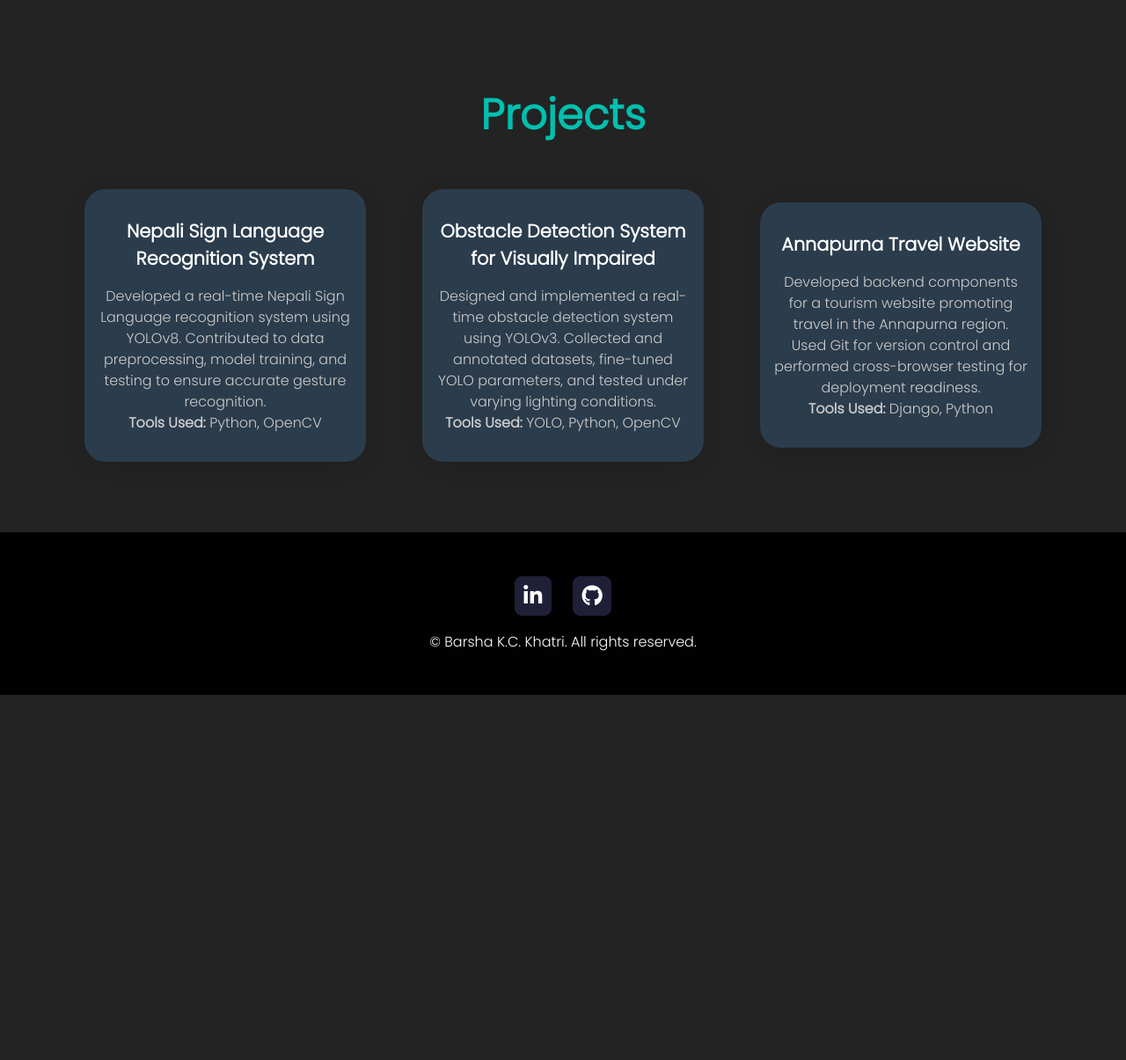
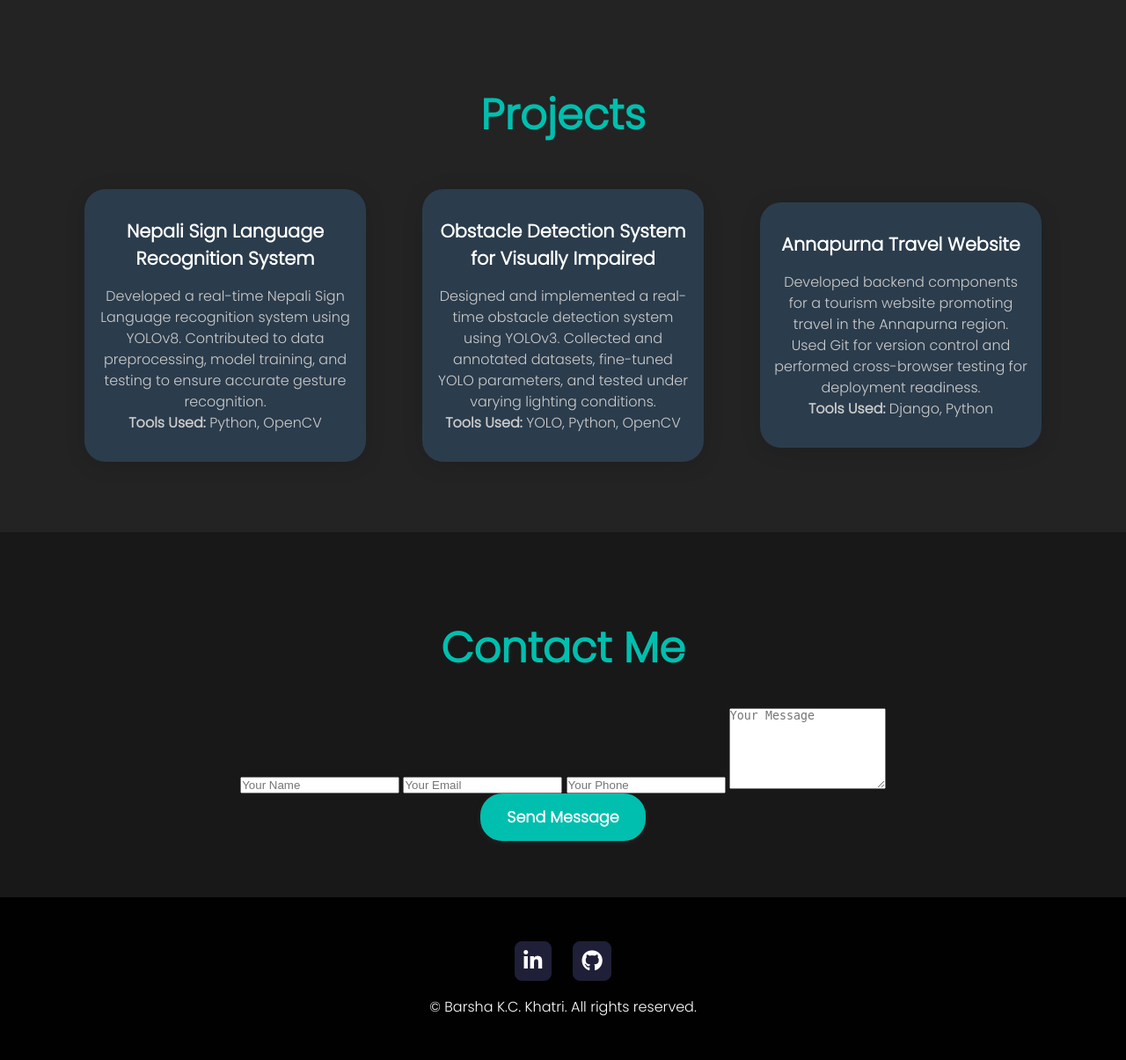
Before and after one commit to barshakc/newport, a Django app: page / in a window 1280 px wide. Shown: the part 2414-3619 px from the top of the page at 88% size. Before the commit the page ends 3204 px from the top, so only its background shows below. Run offline with Django 4.2, Linux system fonts and the light colour scheme; some libraries are stand-ins or nearby versions.

Commit message:
Add sections

```diff
--- a/App/templates/home.html
+++ b/App/templates/home.html
@@ -132,6 +132,30 @@
     </div>
 </section>
 
+<!-- Contact Section -->
+<section id="contact">
+    <h1 class="t-center my-2 t-white f-2">Contact Me</h1>
+    <div class="form">
+        <form action="" method="post" class="form-area">
+            {% csrf_token %}
+            <div class="form-div">
+                {% if messages %}
+                    <div class="message-block">
+                        {% for message in messages %}
+                            <div class="message {{ message.tags }}">{{ message }}</div>
+                        {% endfor %}
+                    </div>
+                {% endif %}
+                <input type="text" name="name" placeholder="Your Name" value="{{ form_data.name|default:'' }}" required>
+                <input type="email" name="email" placeholder="Your Email" value="{{ form_data.email|default:'' }}" required>
+                <input type="tel" name="number" placeholder="Your Phone" value="{{ form_data.number|default:'' }}" required>
+                <textarea name="content" placeholder="Your Message" rows="6" required>{{ form_data.content|default:'' }}</textarea>
+                <button type="submit" class="btn">Send Message</button>
+            </div>
+        </form>
+    </div>
+</section>
+
 <!-- Footer -->
 <footer id="footer">
     <ul class="flex s-center w-80 font-awesome">
--- a/App/urls.py
+++ b/App/urls.py
@@ -1,6 +1,6 @@
 from django.urls import path
 from . import views
 
-urlpatterns=[
-   path('',views.contact),
+urlpatterns = [
+    path('', views.home, name='home'),
 ]
--- a/App/views.py
+++ b/App/views.py
@@ -1,44 +1,50 @@
-from django.shortcuts import render ,redirect
-from django.http import HttpResponse
+from django.shortcuts import render
 from django.contrib import messages
-from App import models
 from App.models import Contact
-# from django.contrib.auth.decorators import login_required
-def home(request):
-    return render(request,'home.html')
 
 
-# @login_required(login_url='')
-def contact(request):
-   if request.method=="POST":
-       print('post')
-       name=request.POST.get('name')
-       email=request.POST.get('email')
-       number=request.POST.get('number')
-       content=request.POST.get('content')
-       print(name,email,number,content )
+def home(request):
+    form_data = {
+        'name': '',
+        'email': '',
+        'number': '',
+        'content': '',
+    }
 
-       if len(name)>1 and len(name)<30:
-           pass
-       else:
-           messages.error(request,'Lenght of name should be greater than 2 and less than 30 words ')
-           return render(request,'home.html')
+    if request.method == 'POST':
+        name = request.POST.get('name', '').strip()
+        email = request.POST.get('email', '').strip()
+        number = request.POST.get('number', '').strip()
+        content = request.POST.get('content', '').strip()
 
-       if len (email)>1 and len(email)<30:
-           pass
-       else:
-           messages.error(request,'invaild email try again ')
-           return render(request,'home.html')
-       print(len(number))
-       if  len(number)>9 and len(number)<13:
-           pass
-       else:
-           messages.error(request,'invaild number please try again ')
-           return render(request,'home.html')
-       ins = models.Contact(name=name,email=email,content=content,number=number)
-       ins.save()
-       messages.success(request,'Thank You for contacting me!! Your message has been saved ')
-       print('data has been saved to database')
+        form_data.update({
+            'name': name,
+            'email': email,
+            'number': number,
+            'content': content,
+        })
 
-       print('The request is no pass ')
-   return render(request,'home.html')
+        if not (2 < len(name) < 30):
+            messages.error(request, 'Name must be between 3 and 29 characters.')
+        elif '@' not in email or len(email) < 5:
+            messages.error(request, 'Please enter a valid email address.')
+        elif not (9 < len(number) < 13 and number.isdigit()):
+            messages.error(request, 'Please enter a valid phone number.')
+        elif not content or len(content) > 400:
+            messages.error(request, 'Please enter a message up to 400 characters.')
+        else:
+            Contact.objects.create(
+                name=name,
+                email=email,
+                number=number,
+                content=content,
+            )
+            messages.success(request, 'Thank you! Your message has been sent.')
+            form_data = {
+                'name': '',
+                'email': '',
+                'number': '',
+                'content': '',
+            }
+
+    return render(request, 'home.html', {'form_data': form_data})
--- a/static/css/style.css
+++ b/static/css/style.css
@@ -378,7 +378,7 @@ body {
     align-items: center;
 }
 
-.form-div input,
+..form-div input,
 textarea {
     border: 2px solid rgba(255, 255, 255, 0.4);
     border-radius: .5rem;
@@ -396,6 +396,30 @@ textarea {
 textarea:focus {
     border: 2px solid #00bfae;
     outline: none;
+}
+
+.message-block {
+    margin-bottom: 1rem;
+    text-align: left;
+}
+
+.message {
+    padding: 1rem 1.2rem;
+    border-radius: 0.75rem;
+    font-size: 0.95rem;
+    margin-bottom: 0.75rem;
+}
+
+.message.success {
+    background: rgba(0, 191, 174, 0.12);
+    border: 1px solid #00bfae;
+    color: #c9fff8;
+}
+
+.message.error {
+    background: rgba(255, 84, 84, 0.12);
+    border: 1px solid #ff5454;
+    color: #ffd4d4;
 }
 
 /* Footer Section  */
```
Also changed, not shown: App/models.py (+7 -6 lines), App/migrations/0002_alter_contact_number.py (added), db.sqlite3, 2 other files.
